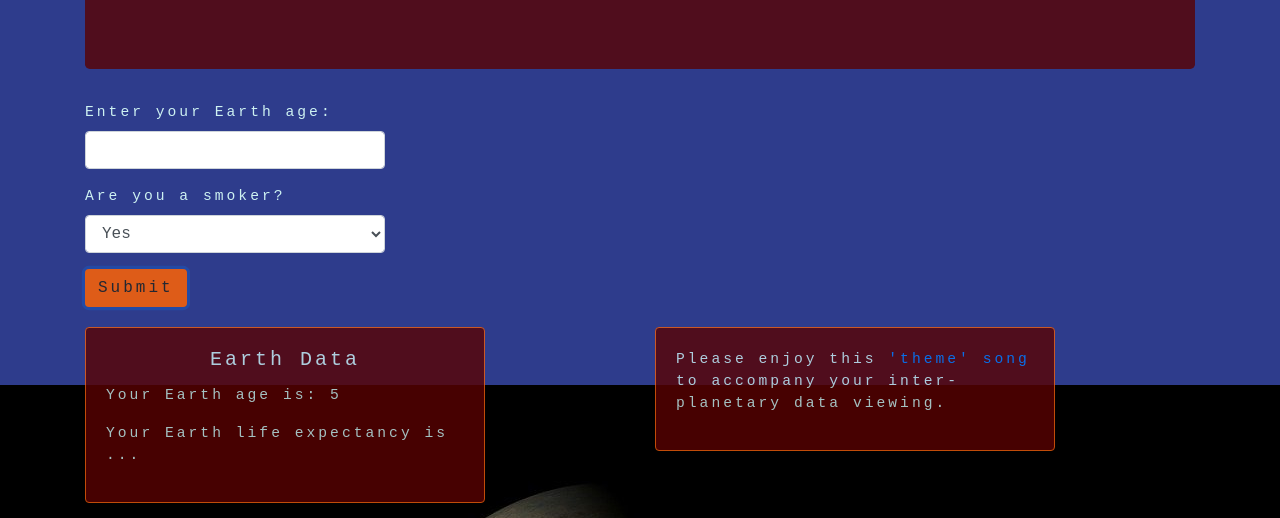
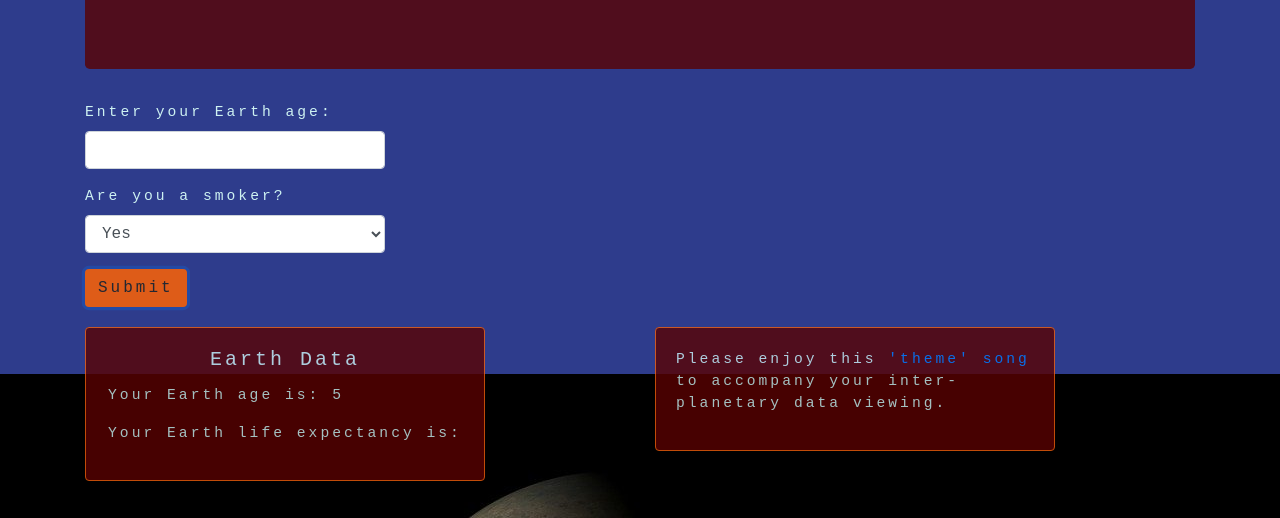
Before and after one commit to dani-t-codes/super-galactic, a website built with webpack: page src/index.html in a window 1280 px wide. Both pictures are taken after typing "5" into the empty fields and a click on the button "Submit". Shown: the part 238-756 px from the top of the page. Built offline with nearby package versions, Linux system fonts and the light colour scheme.

Commit message:
minor punctuation update:

```diff
--- a/src/index.html
+++ b/src/index.html
@@ -30,7 +30,7 @@
               <div class="card-body">
                 <h3 class="card-title">Earth Data</h3>
                 <p>Your Earth age is: <span id="show-earth-age"></span></p>
-                <p>Your Earth life expectancy is ...<span id="earth-life-expectancy"></span></p>
+                <p>Your Earth life expectancy is: <span id="earth-life-expectancy"></span></p>
               </div>
             </div>
           </div>
```
